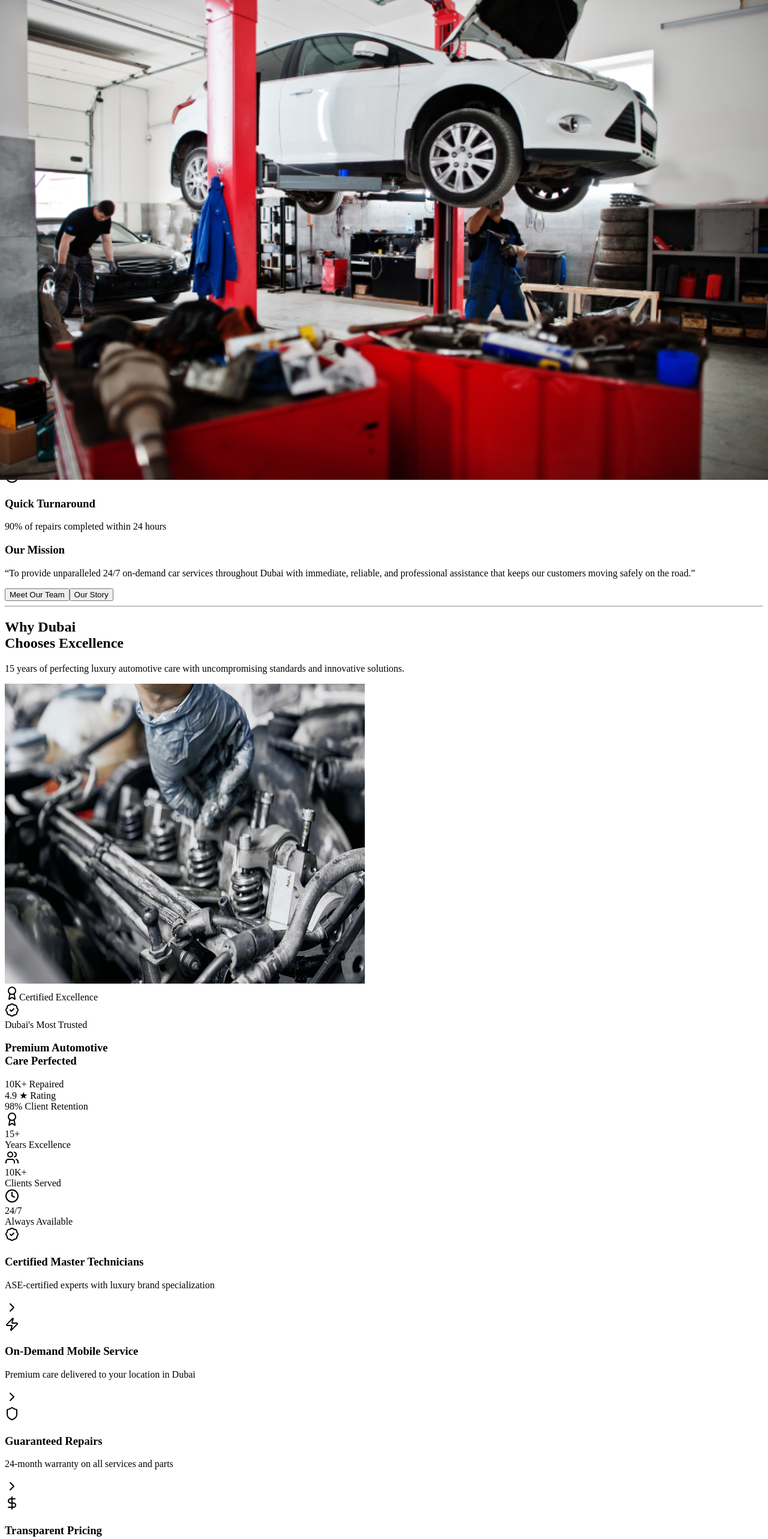
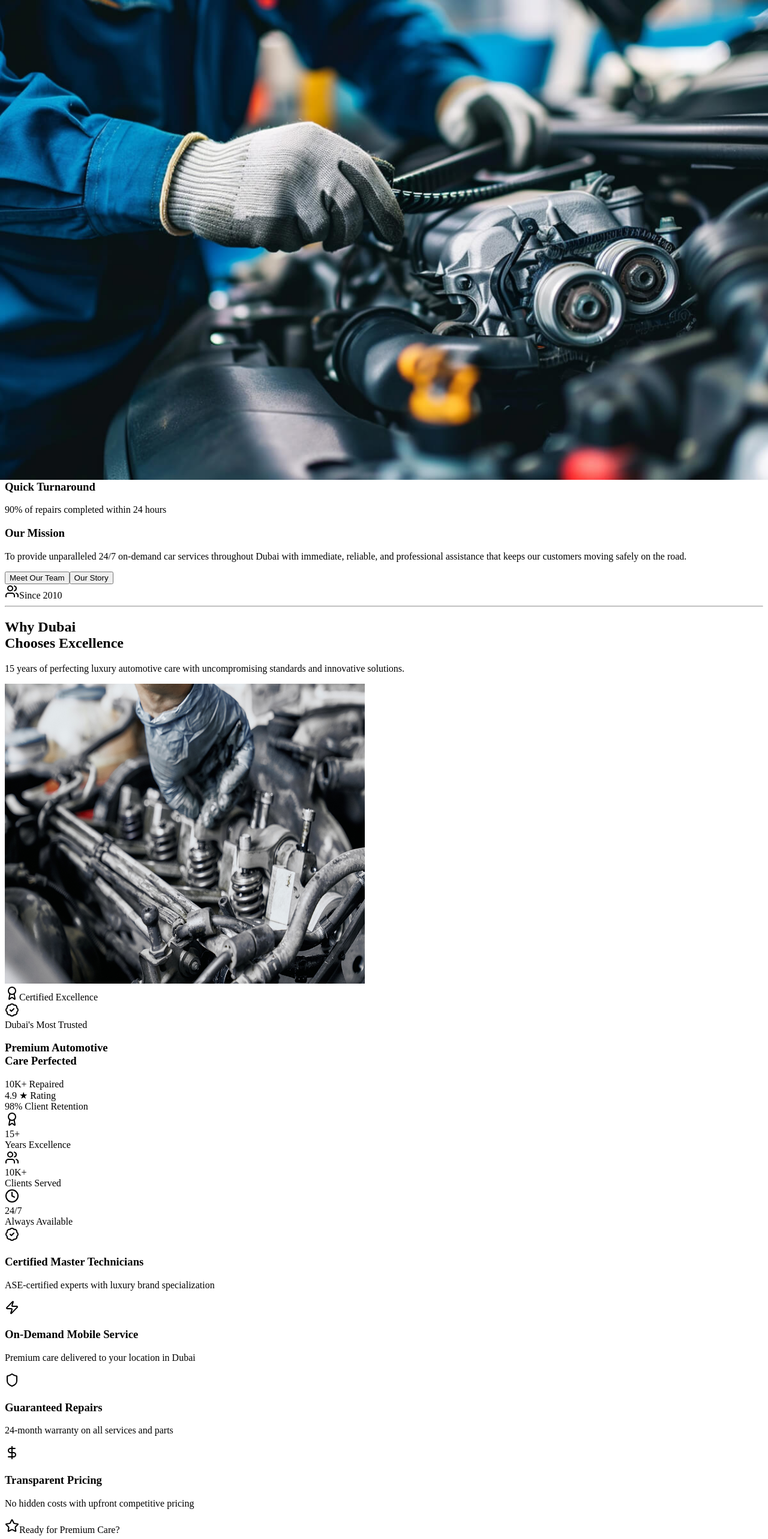
Before and after one commit to imam-hossain-wd/24-car-service-dubai, a Next.js app: page /AboutPage/AboutPage in a window 1280 px wide. Shown: the top 2566 px of the page at 60% size. Built offline with nearby package versions, Linux system fonts and the light colour scheme.

Commit message:
who we are section update

```diff
--- a/src/components/view/Card/ServicesGrid.jsx
+++ b/src/components/view/Card/ServicesGrid.jsx
@@ -6,7 +6,7 @@ import { ServiceCard } from "./ServiceCard";
 export const ServicesGrid = ({ services }) => {
 
   return (
-    <div className="w-[80%] lg:container mx-auto grid grid-cols-1 gap-8 md:grid-cols-2 lg:grid-cols-4 ">
+    <div className="w-[90%] md:w-[80%] lg:container mx-auto grid grid-cols-1 gap-6 md:grid-cols-2 lg:grid-cols-4 ">
       {services.map((service, index) => (
         <ServiceCard key={index} service={service} />
       ))}
--- a/src/components/view/FeaturedServices/FeaturedServices.jsx
+++ b/src/components/view/FeaturedServices/FeaturedServices.jsx
@@ -8,14 +8,14 @@ import { ServicesGrid } from "../Card/ServicesGrid";
 export default function FeaturedServices() {
   return (
     <div className="container py-8 mx-auto">
-       <div className="text-center mb-10">
+       <div className="text-center mb-8">
           {/* <Badge variant="outline" className="mb-4 bg-primary/10 text-primary">
             Our Services
           </Badge> */}
-          <h2 className="text-3xl font-bold sm:text-3xl md:text-5xl mb-4">
+          <h2 className="text-3xl font-bold sm:text-3xl md:text-5xl mb-3">
             Featured <span className="text-primary">Car Repair</span> Services
           </h2>
-          <p className="text-lg text-gray-600 max-w-2xl mx-auto">
+          <p className="text-md w-[85%] md:text-lg text-gray-600 max-w-2xl mx-auto">
             Professional automotive solutions tailored for Dubai's climate and driving conditions
           </p>
         </div>
--- a/src/components/view/ServiceArea/ServiceAreas.jsx
+++ b/src/components/view/ServiceArea/ServiceAreas.jsx
@@ -26,7 +26,7 @@ export default function ServiceAreas() {
     ];
 
     return (
-        <section className="relative bg-gradient-to-br from-slate-50 via-white to-emerald-50/30 py-10 sm:py-24 overflow-hidden">
+        <section className="relative bg-gradient-to-br from-slate-50 via-white to-emerald-50/30 py-10 overflow-hidden">
             {/* Background Elements */}
             <div className="absolute inset-0">
                 <div className="absolute top-10 left-10 w-72 h-72 bg-emerald-200/20 rounded-full blur-3xl"></div>
--- a/src/components/view/TrustedService/TrustedService.jsx
+++ b/src/components/view/TrustedService/TrustedService.jsx
@@ -34,28 +34,28 @@ export function TrustedService() {
       <div className="container mx-auto px-4 max-w-7xl relative z-10">
         {/* Ultra-Minimal Header */}
         <div className="text-center mb-10">
-          <h1 className="text-4xl md:text-5xl font-bold text-gray-900 mb-3">
+          <h1 className="text-3xl md:text-5xl font-bold text-gray-900 mb-3">
             <span className="">Why Dubai</span><br />
             <span className="font-medium bg-gradient-to-r from-primary to-emerald-600 bg-clip-text text-transparent">
               Chooses Excellence
             </span>
           </h1>
 
-          <p className="text-lg text-gray-600 max-w-2xl mx-auto leading-relaxed">
+          <p className="text-sm px-5 md:text-lg text-gray-600 max-w-2xl mx-auto leading-relaxed">
             15 years of perfecting luxury automotive care with uncompromising standards and innovative solutions.
           </p>
         </div>
 
         <div className="grid lg:grid-cols-2 gap-10 items-start">
           {/* Premium Visual Card */}
-          <div className="relative group">
+          <div className="relative group ">
             {/* Main Image Container */}
             <div className="relative rounded-3xl overflow-hidden bg-gradient-to-br from-gray-900 to-gray-800">
               <Image
                 src={images.whychoosedubai}
                 width={600}
                 height={500}
-                className="w-full h-[500px] object-cover opacity-95"
+                className="w-full h-[400px] md:h-[500px] object-cover opacity-95"
                 priority
               />
 
@@ -80,13 +80,13 @@ export function TrustedService() {
                       </div>
                       <span className="text-lg font-semibold">Dubai's Most Trusted</span>
                     </div>
-                    <h3 className="text-3xl font-semibold leading-tight">
+                    <h3 className="text-xl md:text-2xl font-semibold leading-tight">
                       Premium Automotive<br />Care Perfected
                     </h3>
                   </div>
 
                   {/* Compact Stats */}
-                  <div className="text-right space-y-2">
+                  <div className="text-right space-y-2 -mr-4 md:mr-0">
                     {["10K+ Repaired", "4.9 ★ Rating", "98% Client Retention"].map((stat, i) => (
                       <div key={i} className="text-xs text-white/90 bg-white/10 backdrop-blur-sm px-3 py-1.5 rounded-full border border-white/20">
                         {stat}
@@ -105,7 +105,7 @@ export function TrustedService() {
           {/* Premium Features Grid */}
           <div className="space-y-5">
             {/* Enhanced Stats Bar */}
-            <div className="grid grid-cols-3 gap-6">
+            <div className="grid grid-cols-3 gap-2 md:gap-6">
               {[
                 { value: "15+", label: "Years Excellence", icon: Award, color: "text-primary" },
                 { value: "10K+", label: "Clients Served", icon: Users, color: "text-blue-500" },
@@ -119,15 +119,14 @@ export function TrustedService() {
                     <div className={`p-2 rounded-xl ${stat.color}/50 inline-flex  group-hover:scale-110 transition-transform`}>
                       <stat.icon className={`h-7 w-7 ${stat.color}`} />
                     </div>
-                    <div className="text-xl font-semibold text-gray-900 mb-1">{stat.value}</div>
-                    <div className="text-sm text-gray-600 font-medium">{stat.label}</div>
+                    <div className="text-lg md:text-xl font-semibold text-gray-900 mb-1">{stat.value}</div>
+                    <div className="text-xs text-gray-600 font-medium mb-1">{stat.label}</div>
                   </div>
                 </div>
               ))}
             </div>
 
-            {/* Advanced Feature Grid */}
-            <div className="grid grid-cols-2 gap-4">
+            <div className="grid grid-cols-2 md:grid-cols-2 gap-4">
               {[
                 {
                   icon: BadgeCheck,
@@ -160,27 +159,28 @@ export function TrustedService() {
               ].map((feature, index) => (
                 <div
                   key={index}
-                  className="group flex justify-center items-start gap-4 p-4 rounded-2xl bg-white/60 backdrop-blur-sm border border-primary/40 hover:bg-white/80 transition-all duration-300 cursor-pointer hover:shadow-md"
+                  className="group flex flex-col items-center text-center p-3 rounded-2xl bg-white/60 backdrop-blur-sm border border-primary/40 hover:bg-white/80 transition-all duration-300 cursor-pointer hover:shadow-md h-full min-h-[140px] flex justify-between"
                 >
-                  <div className={`p-3 rounded-xl ${feature.bgColor} group-hover:scale-105 transition-transform flex-shrink-0`}>
+                  <div className="flex flex-col items-center w-full">
+                    <div className={`p-3 rounded-xl ${feature.bgColor} group-hover:scale-105 transition-transform mb-3`}>
                       <feature.icon className={`h-5 w-5 ${feature.color}`} />
                     </div>
-                  <div className="flex-1 min-w-0">
-                    <h3 className="text-md font-semibold text-gray-900 mb-1 group-hover:text-primary transition-colors">
+                    <div className="w-full">
+                      <h3 className="text-sm font-semibold text-gray-900 mb-2 group-hover:text-primary transition-colors leading-tight">
                         {feature.title}
                       </h3>
                       <p className="text-xs text-gray-600 leading-relaxed">
                         {feature.description}
                       </p>
                     </div>
-                  <ChevronRight className="h-5 w-5 text-gray-400 group-hover:text-primary transition-colors flex-shrink-0 mt-1" />
+                  </div>
                 </div>
               ))}
             </div>
 
             {/* Premium CTA Section */}
             <div className="relative rounded-2xl bg-gradient-to-r from-primary/5 to-emerald-500/5 p-6 border border-primary/10">
-              <div className="flex items-center justify-between">
+              <div className="flex flex-col md:flex-row gap-3 items-center justify-between">
                 <div className="space-y-1">
                   <div className="flex items-center gap-2">
                     <Star className="h-4 w-4 text-primary" />
@@ -204,7 +204,7 @@ export function TrustedService() {
                 { icon: Shield, text: "Guaranteed Quality", color: "text-blue-500" },
                 { icon: Users, text: "10K+ Satisfied Clients", color: "text-primary" },
               ].map((item, index) => (
-                <div key={index} className="flex items-center gap-2">
+                <div key={index} className="flex flex-col md:flex-row text-center items-center gap-2">
                   <item.icon className={`h-4 w-4 ${item.color}`} />
                   <span className="text-sm font-medium text-gray-600">{item.text}</span>
                 </div>
--- a/src/components/view/WhoWeAre/WhoWeAre.jsx
+++ b/src/components/view/WhoWeAre/WhoWeAre.jsx
@@ -1,49 +1,16 @@
 import Image from "next/image";
 import { Button } from "@/components/ui/button";
 import { Users, Shield, Award, Clock } from "lucide-react";
-import { images } from "@/utils/assets";
-import Link from "next/link";
-import whoweare from '../../../assets/24 car service about section.webp'
+import whoweare from '../../../assets/images/gallery-3.jpg'
 
 
 export function WhoWeAre() {
   return (
-    <section className="container mx-auto py-16 md:py-24 bg-gradient-to-b from-gray-50 to-white">
+    <section className="container mx-auto py-5 bg-gradient-to-b from-gray-50 to-white">
       <div className="px-4 mx-auto max-w-7xl">
-        <div className="grid items-center gap-12 lg:grid-cols-2">
-          {/* Image Section - Made fully responsive */}
-
-          <div className="relative w-full h-full min-h-[250px] sm:min-h-[300px] md:min-h-[350px] lg:min-h-[500px]">
-            {/* Background accent */}
-            <div className="absolute -left-3 sm:-left-4 md:-left-8 -top-3 sm:-top-4 md:-top-8 z-0 h-full w-full rounded-xl sm:rounded-2xl bg-primary/10"></div>
-
-            {/* Main image container */}
-            <div className="relative z-10 h-full w-full overflow-hidden rounded-xl sm:rounded-2xl shadow-lg sm:shadow-xl aspect-[4/3] md:aspect-[3/4] lg:aspect-[4/3]">
-              <Image
-                src={whoweare}
-                alt="24 Car Service Dubai professional team working on cars"
-                fill
-                className="object-cover"
-                quality={90}
-                priority={true}  // Changed to true for better mobile loading
-                sizes="(max-width: 480px) 100vw, (max-width: 768px) 90vw, (max-width: 1024px) 80vw, 70vw"
-              />
-
-              {/* Image overlay */}
-              <div className="absolute bottom-0 left-0 right-0 bg-gradient-to-t from-black/80 via-black/60 to-transparent p-3 sm:p-4 md:p-6 text-white">
-                <div className="flex items-center gap-1 sm:gap-2">
-                  <Users className="h-5 w-5 sm:h-6 sm:w-6 md:h-8 md:w-8 text-green-400" />
-                  <span className="text-base sm:text-lg md:text-xl font-semibold sm:font-bold">Since 2010</span>
-                </div>
-              </div>
-            </div>
-          </div>
-
+        <div className="flex flex-col-reverse md:flex-row gap-8 justify-center items-center">
           {/* Content Section */}
-
-
-
-          <div className="space-y-4 sm:space-y-6">
+          <div className="space-y-4 sm:space-y-6 md:space-x-5">
             {/* Heading */}
             <h2 className="text-2xl font-bold sm:text-3xl md:text-4xl lg:text-5xl">
               <span className="text-primary">Who We Are</span> - Your Trusted Car Care Partner
@@ -93,17 +60,17 @@ export function WhoWeAre() {
             </div>
 
             {/* Mission Statement */}
-  <div className="rounded-lg sm:rounded-xl bg-primary/5 p-3 sm:p-4 md:p-6">
+            <div className="rounded-lg sm:rounded-xl bg-primary/5 p-3 ">
               <h3 className="mb-1 sm:mb-2 text-base sm:text-lg md:text-xl font-medium sm:font-semibold">Our Mission</h3>
-    <p className="text-xs sm:text-sm md:text-base text-gray-700">
-      &ldquo;To provide unparalleled 24/7 on-demand car services throughout Dubai with
+              <p className=" text-xs md:text-[14px] text-gray-700 ">
+                To provide unparalleled 24/7 on-demand car services throughout Dubai with
                 immediate, reliable, and professional assistance that keeps our customers
-      moving safely on the road.&rdquo;
+                moving safely on the road.
               </p>
             </div>
 
             {/* Buttons */}
-  <div className="flex flex-col sm:flex-row gap-2 sm:gap-3 pt-2 sm:pt-4">
+            <div className="flex flex-col sm:flex-row gap-3">
               <Button className="h-9 sm:h-10 md:h-12 px-4 sm:px-6 md:px-8 text-sm sm:text-base md:text-lg">
                 Meet Our Team
               </Button>
@@ -112,6 +79,35 @@ export function WhoWeAre() {
               </Button>
             </div>
           </div>
+
+
+          <div className="relative w-full h-full min-h-[250px] sm:min-h-[300px] md:min-h-[350px] lg:min-h-[500px]">
+            {/* Background accent */}
+            <div className="absolute -left-3 sm:-left-4 md:-left-8 -top-3 sm:-top-4 md:-top-8 z-0 h-full w-full rounded-xl sm:rounded-2xl bg-primary/10"></div>
+
+            {/* Main image container */}
+            <div className="relative z-10 h-full w-full overflow-hidden rounded-xl sm:rounded-2xl shadow-lg sm:shadow-xl aspect-[4/3] md:aspect-[3/4] lg:aspect-[4/3]">
+              <Image
+                src={whoweare}
+                alt="24 Car Service Dubai professional team working on cars"
+                fill
+                className="object-cover"
+                quality={90}
+                priority={true}  // Changed to true for better mobile loading
+                sizes="(max-width: 480px) 100vw, (max-width: 768px) 90vw, (max-width: 1024px) 80vw, 70vw"
+              />
+
+              {/* Image overlay */}
+              <div className="absolute bottom-0 left-0 right-0 bg-gradient-to-t from-black/80 via-black/60 to-transparent p-3 sm:p-4 md:p-6 text-white">
+                <div className="flex items-center gap-1 sm:gap-2">
+                  <Users className="h-5 w-5 sm:h-6 sm:w-6 md:h-8 md:w-8 text-green-400" />
+                  <span className="text-base sm:text-lg md:text-xl font-semibold sm:font-bold">Since 2010</span>
+                </div>
+              </div>
+            </div>
+
+          </div>
+
         </div>
       </div>
     </section>
```
Also changed, not shown: src/components/view/Card/ServiceCard.jsx (+4 -4 lines). Lines whose indentation alone changed are shown as unchanged.
